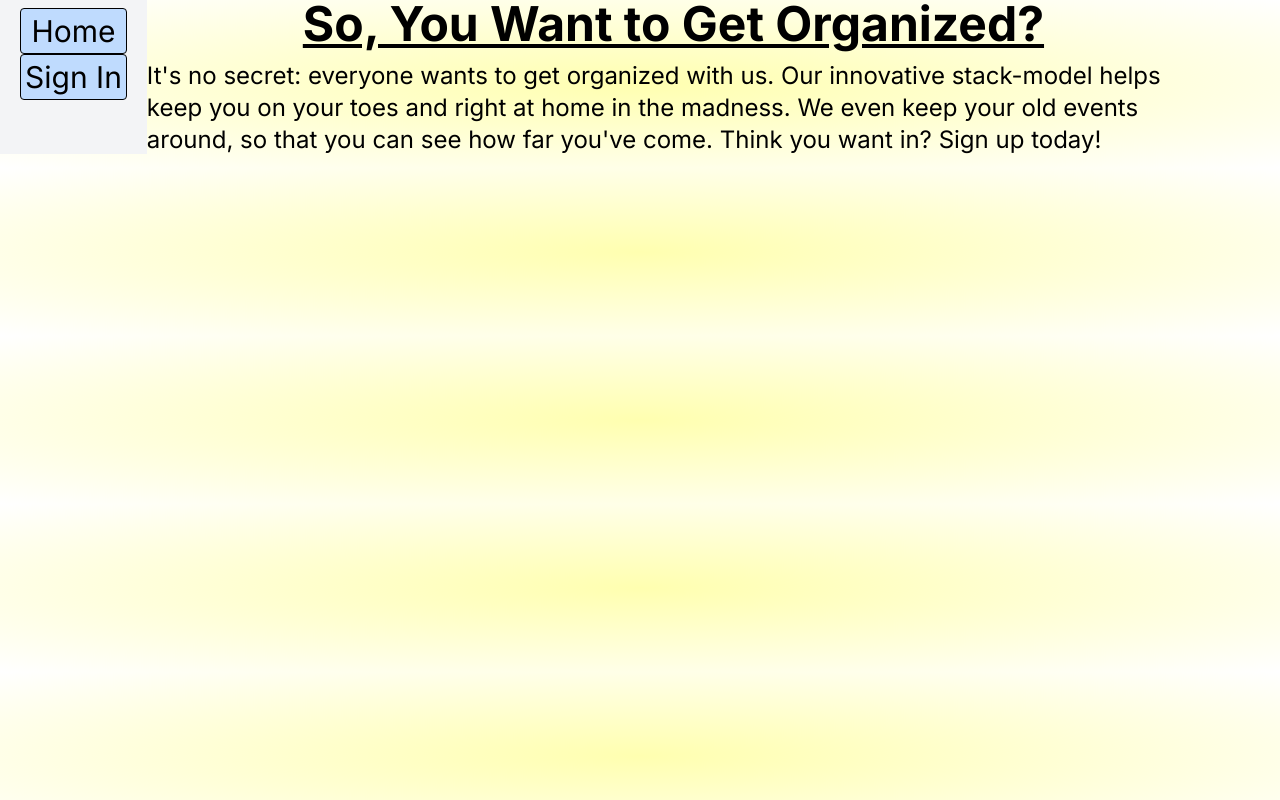
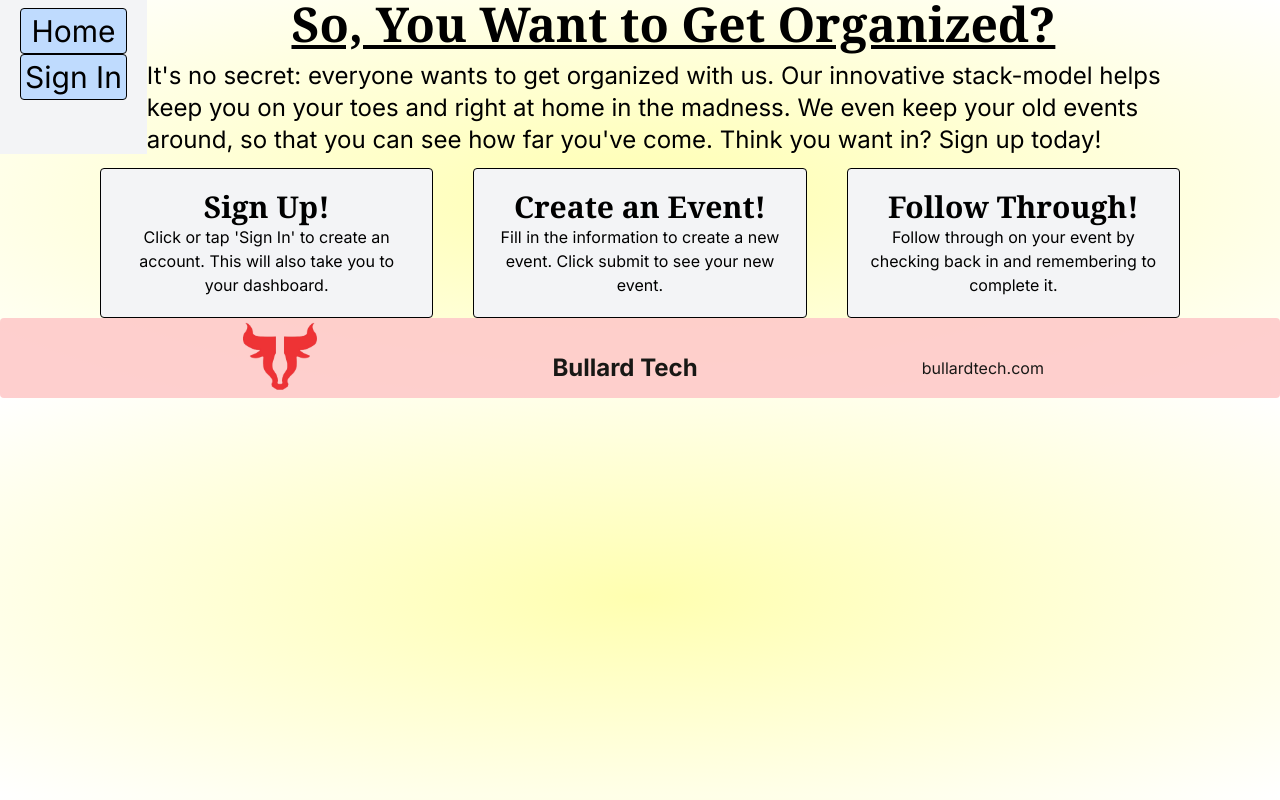
Before and after one commit to 48lexR/organizemy.work, a Next.js app: page / in a window 1280 px wide. Built offline with nearby package versions, Linux system fonts and the light colour scheme; no server answers.

Commit message:
UI Changes.

```diff
--- a/src/app/layout.tsx
+++ b/src/app/layout.tsx
@@ -4,6 +4,7 @@ import "./globals.css";
 import NavBar from "../components/NavBar";
 import { Analytics } from "@vercel/analytics/react";
 import { SpeedInsights } from "@vercel/speed-insights/next";
+import Footer from "@/components/Footer";
 
 const inter = Inter({ subsets: ["latin"] });
 export const metadata: Metadata = {
@@ -31,6 +32,7 @@ export default function RootLayout({
       <body className={inter.className}>
         <NavBar></NavBar>
         {children}
+        <Footer></Footer>
       </body>
       <Analytics></Analytics>
       <SpeedInsights></SpeedInsights>
--- a/src/app/page.tsx
+++ b/src/app/page.tsx
@@ -1,7 +1,7 @@
 export default function Home() {
   return (
     <main className="w-9/10 m-auto px-20">
-      <h1 className="text-5xl font-bold underline text-center">
+      <h1 className="text-5xl font-bold underline text-center font-serif">
         So, You Want to Get Organized?
       </h1>
       <p className="text-2xl m-3">
@@ -10,6 +10,29 @@ export default function Home() {
         the madness. We even keep your old events around, so that you can see
         how far you&apos;ve come. Think you want in? Sign up today!
       </p>
+      <div className="container lg:mx-auto grid lg:grid-cols-3 lg:grid-rows-1 grid-cols-1 grid-rows-3 text-center lg:space-evenly lg:items-center">
+        <span className="bg-gray-100 block border-black border mx-5 p-5 rounded">
+          <h1 className="text-3xl font-bold font-serif">Sign Up!</h1>
+          <p>
+            Click or tap &apos;Sign In&apos; to create an account. This will
+            also take you to your dashboard.
+          </p>
+        </span>
+        <span className="bg-gray-100 block border-black border mx-5 p-5 rounded">
+          <h1 className="text-3xl font-bold font-serif">Create an Event!</h1>
+          <p>
+            Fill in the information to create a new event. Click submit to see
+            your new event.
+          </p>
+        </span>
+        <span className="bg-gray-100 block border-black border mx-5 p-5 rounded">
+          <h1 className="text-3xl font-bold font-serif">Follow Through!</h1>
+          <p>
+            Follow through on your event by checking back in and remembering to
+            complete it.
+          </p>
+        </span>
+      </div>
     </main>
   );
 }
--- /dev/null
+++ b/src/components/Footer.tsx
@@ -0,0 +1,15 @@
+export default function Footer() {
+  return (
+    <div className="sticky left-0 right-0 bottom-0 container flex flex-row w-full mx-auto h-20 opacity-90 bg-red-200 items-center justify-evenly space-y-5 px-5 rounded">
+      <img
+        src="alt_logo.png"
+        alt="Image of bullard tech logo."
+        className="h-full block px-2"
+      ></img>
+      <span className="text-2xl font-bold px-2">Bullard Tech</span>
+      <span className="text-1xl px-2">
+        <a href="www.bullardtech.com">bullardtech.com</a>
+      </span>
+    </div>
+  );
+}
```
Also changed, not shown: public/alt_logo.png (added).
